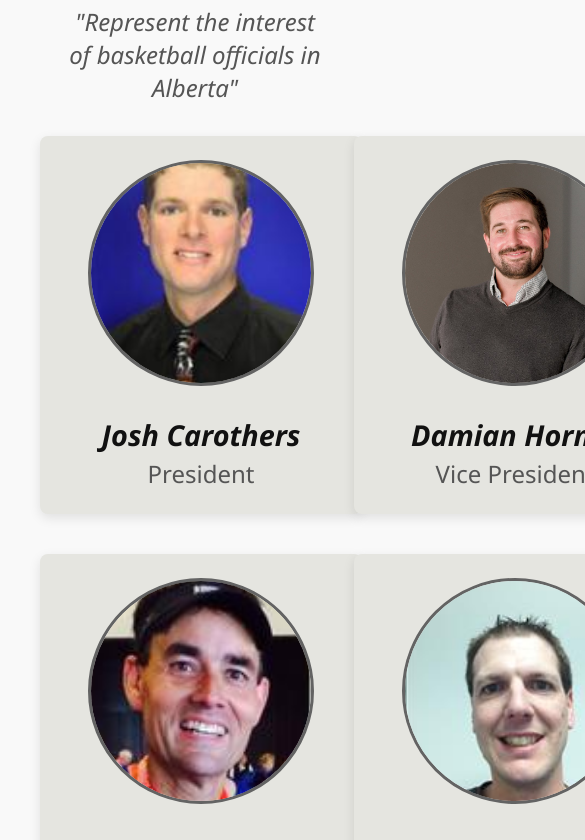
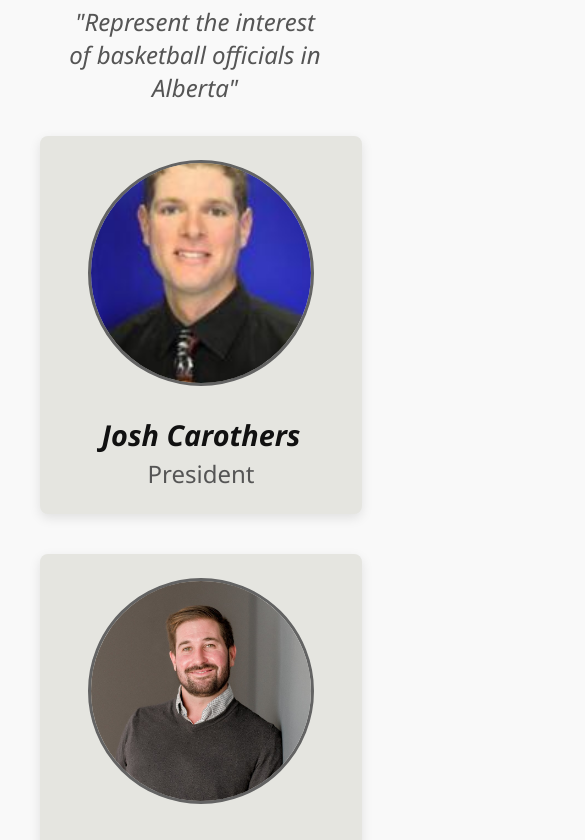
Before and after one commit to KhymNad/CABOA, a React (Create React App) app: page / in a window 390 px wide. Shown: the part 1156-1996 px from the top of the page, 585 px wide, since content can reach past the window. Built offline with nearby package versions, Linux system fonts and the light colour scheme.

Commit message:
fixed styling for mobile devices

```diff
--- a/package.json
+++ b/package.json
@@ -2,7 +2,6 @@
   "name": "caboa",
   "version": "0.1.0",
   "private": true,
-  "homepage": "https://KhymNad.github.io/CABOA",
   "dependencies": {
     "@fortawesome/free-solid-svg-icons": "^6.7.2",
     "@fortawesome/react-fontawesome": "^0.2.2",
@@ -21,9 +20,7 @@
     "start": "react-scripts start",
     "build": "react-scripts build",
     "test": "react-scripts test",
-    "eject": "react-scripts eject",
-    "predeploy": "npm run build",
-    "deploy": "gh-pages -d build"
+    "eject": "react-scripts eject"
   },
   "eslintConfig": {
     "extends": [
--- a/src/App.css
+++ b/src/App.css
@@ -4,6 +4,7 @@ body {
   background: #f9f9f9;
   color: #111;
   padding-top: 70px;
+  overflow-x: hidden;
 }
 
 /* Main layout wrapper */
--- a/src/components/EventsPageComponents/EventsSection/EventsSection.js
+++ b/src/components/EventsPageComponents/EventsSection/EventsSection.js
@@ -19,22 +19,22 @@ const events = [
   {
     id: 2,
     title: 'CABOA Annual Meeting',
-    date: 'July 15, 2025',
-    location: 'Central Alberta Community Hall',
+    date: '',
+    location: '',
     description: 'Join us for the annual CABOA meeting and awards ceremony.'
   },
   {
     id: 3,
     title: 'Referee Training Workshop',
-    date: 'August 3, 2025',
-    location: 'Sports Complex Room 2',
+    date: '',
+    location: '',
     description: 'Improve your skills with expert-led training sessions.'
   },
   {
     id: 4,
     title: 'Season Kickoff Game',
-    date: 'September 1, 2025',
-    location: 'Central Alberta Gymnasium',
+    date: '',
+    location: '',
     description: 'Opening game of the season, all officials welcome!'
   }
 ];
--- a/src/components/Footer/Footer.module.css
+++ b/src/components/Footer/Footer.module.css
@@ -3,6 +3,8 @@
   color: #ddd;
   padding: 3rem 1.5rem 1.5rem;
   font-family: 'Segoe UI', Tahoma, Geneva, Verdana, sans-serif;
+  width: 100%;
+  overflow: hidden;
 }
 
 .container {
--- a/src/components/HomePageComponents/ExecutiveSection/ExecutiveSection.module.css
+++ b/src/components/HomePageComponents/ExecutiveSection/ExecutiveSection.module.css
@@ -3,6 +3,7 @@
   padding: 3rem 4rem;
   background-color: #f9f9f9;
   color: #222;
+  overflow: hidden;
 }
 
 /* Wrapper for heading and underline */
@@ -46,7 +47,7 @@
 /* Grid of team members */
 .team-grid {
   display: grid;
-  grid-template-columns: repeat(3, 1fr);
+  grid-template-columns: repeat(auto-fit, minmax(250px, 1fr));
   gap: 2.5rem;
   justify-items: center;
 }
@@ -92,3 +93,9 @@
   color: #555;
   font-size: 1.5rem;
 }
+
+@media (max-width: 500px) {
+  .team-grid {
+    grid-template-columns: 1fr;
+  }
+}
--- a/src/components/HomePageComponents/HeroSection/HeroSection.module.css
+++ b/src/components/HomePageComponents/HeroSection/HeroSection.module.css
@@ -3,6 +3,7 @@
   position: relative;
   color: white;
   text-align: center;
+  width: 100%;
   height: 75vh;
   padding: 6rem 1rem;
   background-color: #111;
```
Also changed, not shown: src/components/Navbar/NavBar.module.css (+32 -0 lines).
